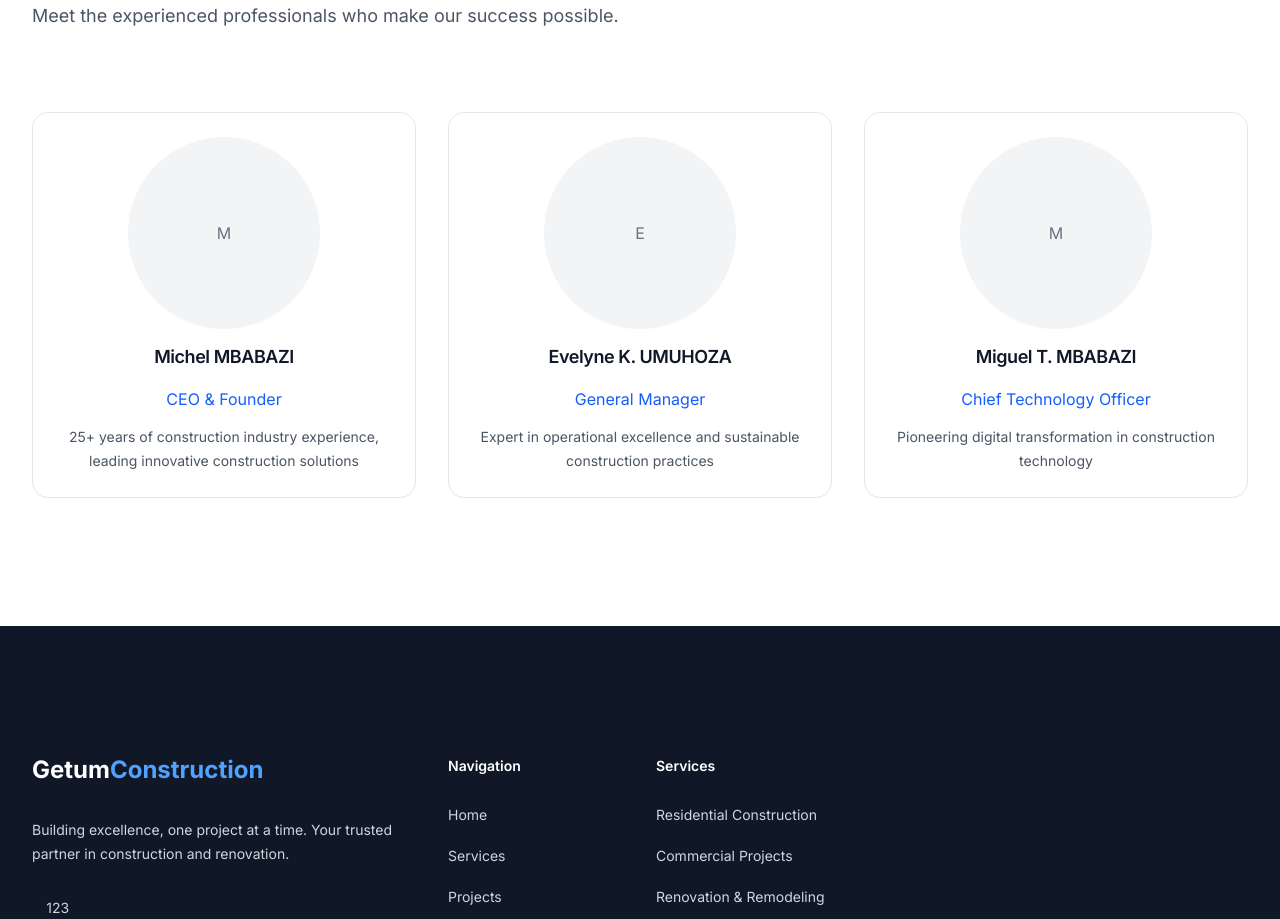
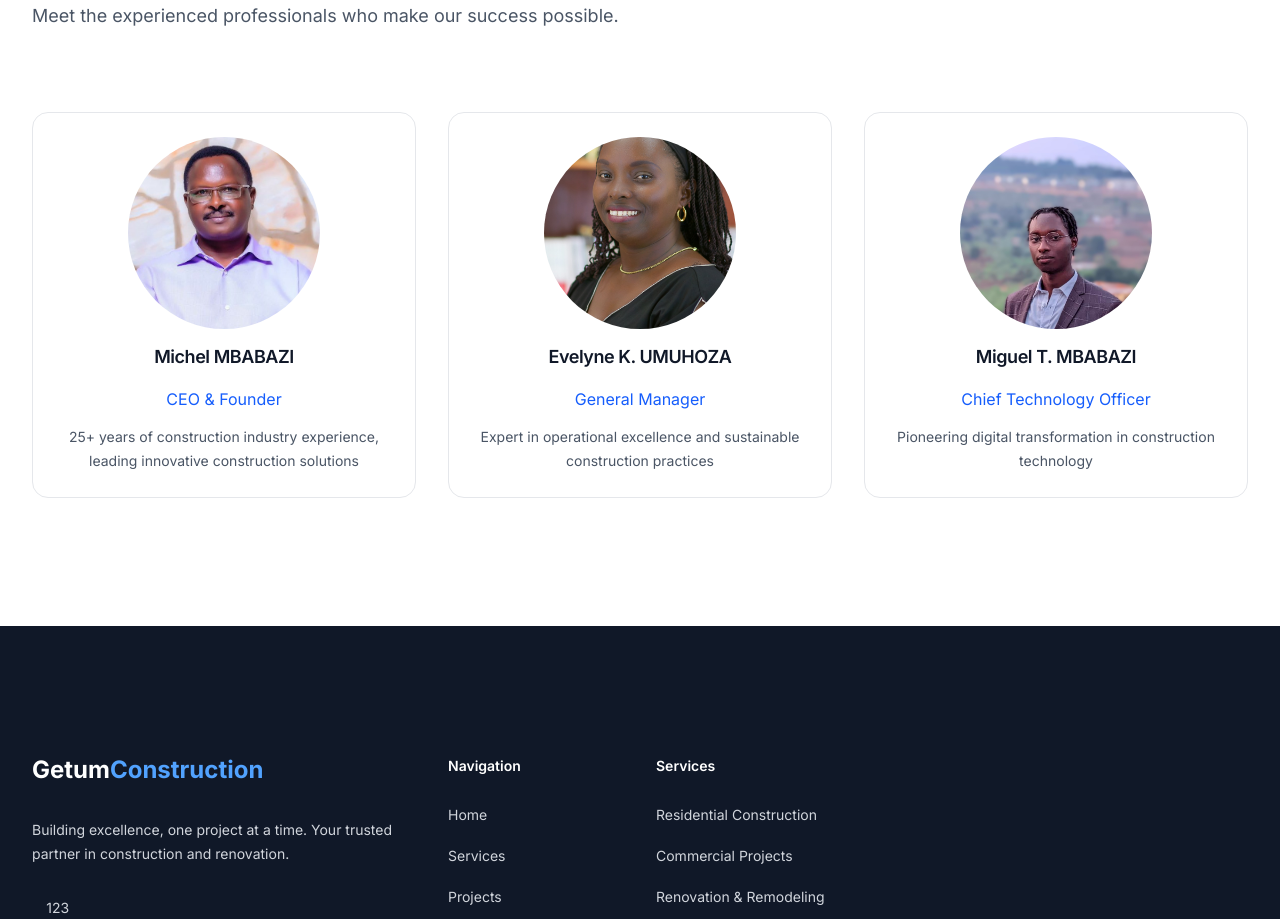
Before and after one commit to mig-Rwa/construction-getum, a Next.js app: page /about in a window 1280 px wide. Shown: the part 1920-2839 px from the top of the page. Built offline with nearby package versions, Linux system fonts and the light colour scheme.

Commit message:
Update team section to properly display member images

```diff
--- a/src/app/about/page.tsx
+++ b/src/app/about/page.tsx
@@ -1,6 +1,7 @@
 import Navbar from '../../components/Navbar';
 import Footer from '../../components/Footer';
 import { UserGroupIcon, TrophyIcon, BuildingOfficeIcon } from '@heroicons/react/24/outline';
+import Image from 'next/image';
 
 const stats = [
   { name: 'Years of Experience', value: '25+' },
@@ -133,9 +134,12 @@ export default function AboutPage() {
               <li key={person.name}>
                 <div className="flex flex-col gap-y-3 border border-gray-200 rounded-2xl p-6">
                   <div className="relative h-48 w-48 mx-auto">
-                    <div className="h-full w-full rounded-full bg-gray-100 flex items-center justify-center text-gray-500">
-                      {person.name[0]}
-                    </div>
+                    <Image
+                      src={person.image}
+                      alt={person.name}
+                      fill
+                      className="rounded-full object-cover"
+                    />
                   </div>
                   <h3 className="text-lg font-semibold leading-8 tracking-tight text-gray-900 text-center">{person.name}</h3>
                   <p className="text-base leading-7 text-blue-600 text-center">{person.role}</p>
--- a/src/app/page.tsx
+++ b/src/app/page.tsx
@@ -165,7 +165,7 @@ export default function Home() {
               className="rounded-md bg-blue-600 px-3.5 py-2.5 text-sm font-semibold text-white shadow-sm hover:bg-blue-500 focus-visible:outline focus-visible:outline-2 focus-visible:outline-offset-2 focus-visible:outline-blue-600"
             >
               View All Projects
-            </a>
+        </a>
           </div>
         </div>
     </div>
```
